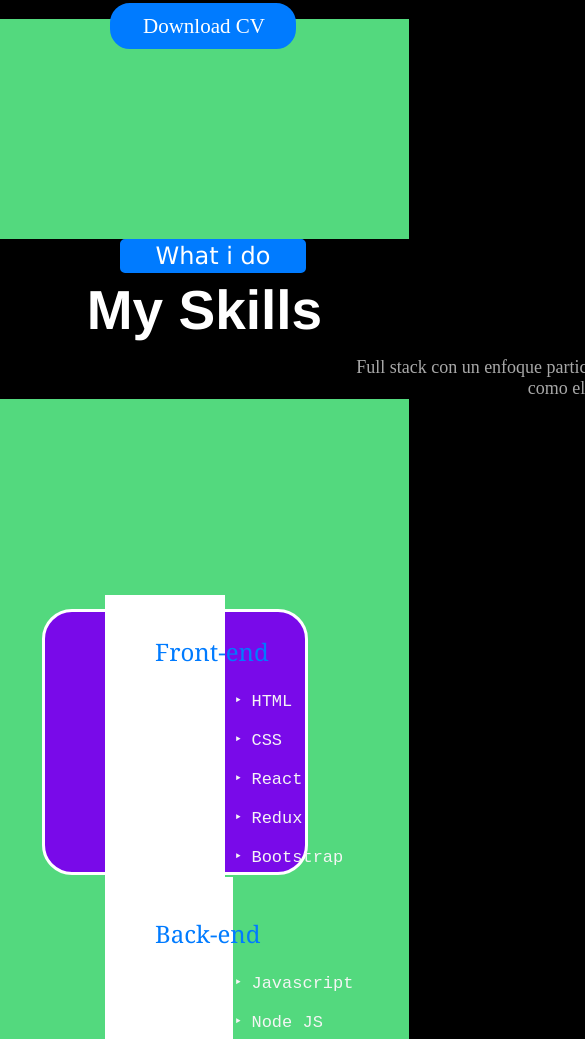
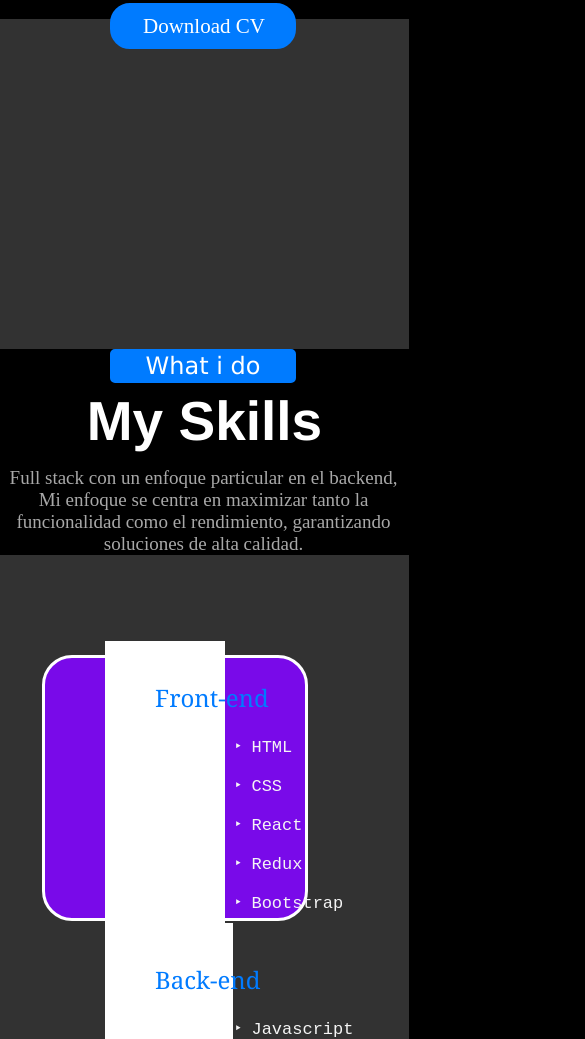
Before and after one commit to Tutialfred/Portfolio, a plain HTML site: page index.html in a window 390 px wide. Shown: the part 1679-2718 px from the top of the page, 585 px wide, since content can reach past the window. Drawn offline with Linux system fonts and the light colour scheme; some packages are replaced by stand-ins of ours; a script that the page names is missing; a web font is replaced by a local one.

Commit message:
almost done

```diff
--- a/style.css
+++ b/style.css
@@ -1177,7 +1177,7 @@ li img {
   }
 
   .mains {
-    background-color: rgb(83, 217, 126);
+    background-color: rgb(50, 50, 50);
     width: 409px;
   }
 
@@ -1386,7 +1386,7 @@ li img {
 
   .services {
     position: relative;
-    top: -210px !important;
+    top: -100px !important;
     background-color: rgb(0, 0, 0);
   }
 
@@ -1394,7 +1394,7 @@ li img {
     max-width: 180px ;
     border-radius: 5px;
     position: relative;
-    left: 120px;
+    left: 110px;
     border: 3px solid rgb(0, 123, 255);
     background-color: rgb(0, 123, 255);
     font-size: 24px;
@@ -1405,30 +1405,22 @@ li img {
   }
 
 
-
-
-
-
-
- /*
-
   .services h3 {
     font-size: 55px;
     font-family: "Franklin Gothic Medium", "Arial Narrow", Arial, sans-serif;
-    bottom: -300px !important;
-    position: relative;
-    background-color: #ff5e00;
-    color: rgb(195, 0, 255);
+    top: 6px;
+    position: relative;
+
   }
 
   .services p {
-    width: 800px;
-    left: 350px;
-    position: relative;
-    color: rgb(255, 0, 0) !important;
-    font-size: 18px;
-  } */
-
+    width: 405px;
+    left: 1px;
+    position: relative;
+    /* color: rgb(162, 39, 39) ; */
+    font-size: 19px;
+    /* background-color: #0bb0c9; */
+  }
 
 
 
```
